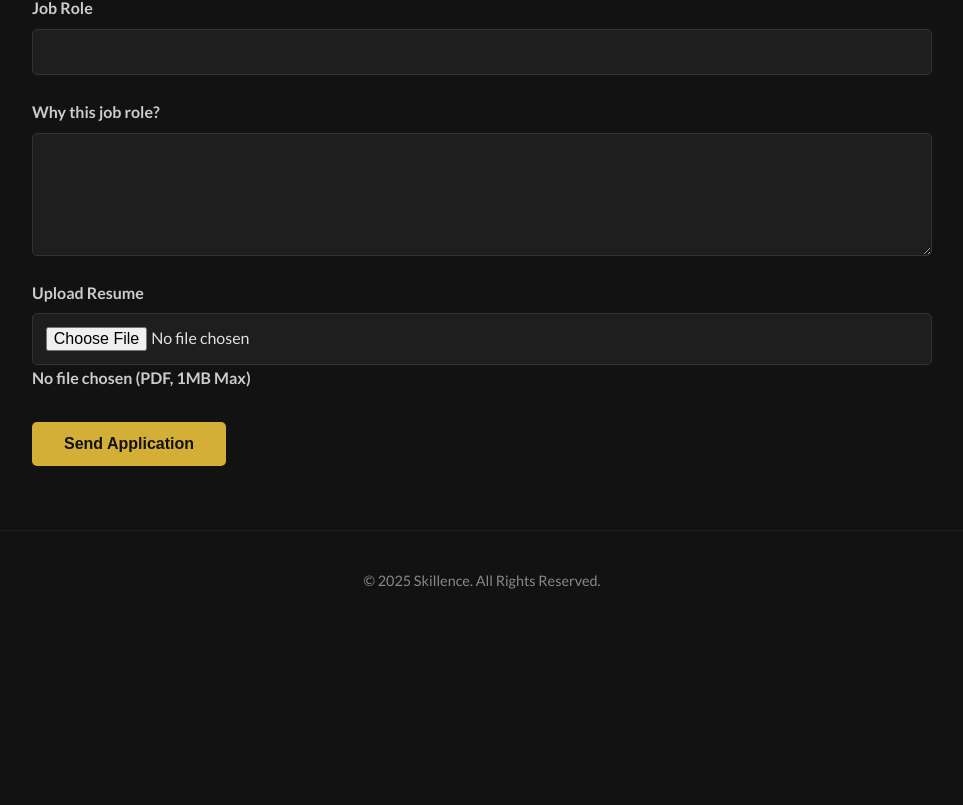
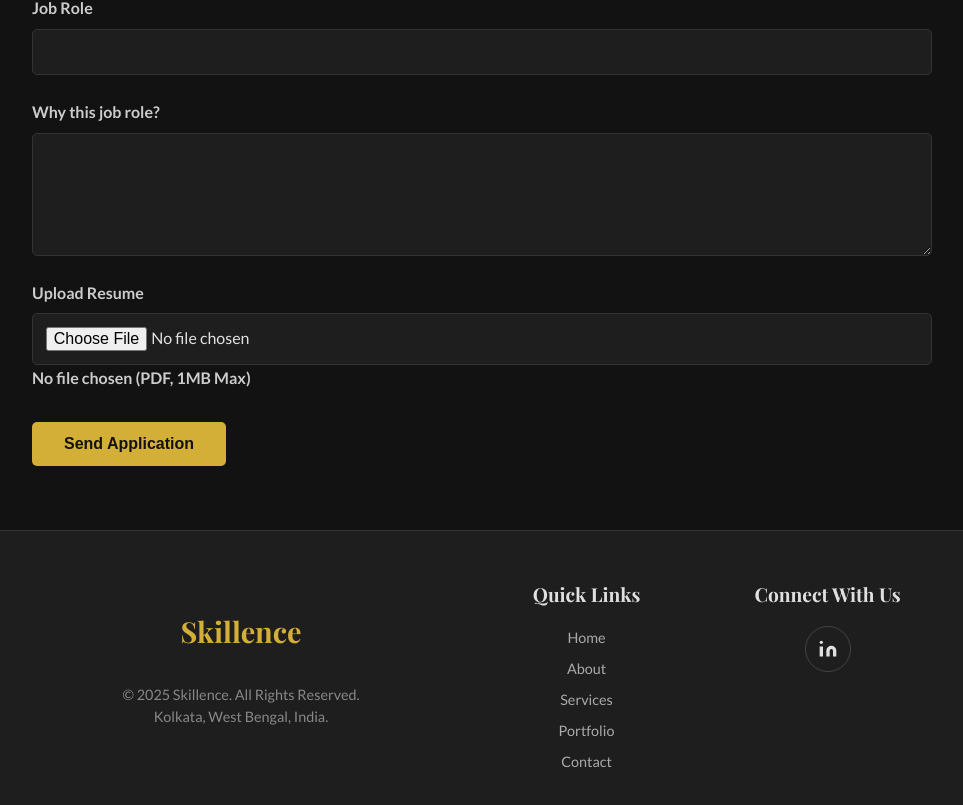
Before and after one commit to Debajyoti-DG/Skillence, a React (Create React App) app in the folder client/: page /contact in a window 1280 px wide. Shown: the part 561-1366 px from the top of the page, without its empty margins (158-1121 px from the left). Before the commit the page ends 1192 px from the top, so only its background shows below. Built offline with nearby package versions, Linux system fonts and the light colour scheme.

Commit message:
Added professional header and footer

```diff
--- a/client/src/App.css
+++ b/client/src/App.css
@@ -25,9 +25,10 @@ body {
     padding: 1rem 5%;
     background-color: var(--bg-color);
     display: flex;
-    justify-content: space-between;
+    justify-content: flex-start;
     align-items: center;
     border-bottom: 1px solid var(--secondary-color);
+    gap: 2rem;
 }
 
 .logo {
@@ -399,6 +400,9 @@ body {
 .hamburger::after { top: 10px; }
 
 @media (max-width: 900px) {
+  .header {
+    justify-content: space-between;
+  }
   .nav-toggle {
     display: block;
   }
@@ -440,3 +444,94 @@ body {
 @keyframes spin {
   to { transform: rotate(360deg); }
 }
+
+/* --- Professional Footer --- */
+.footer {
+    padding: 3rem 5%;
+    background-color: var(--secondary-color); /* A slightly different dark shade for contrast */
+    border-top: 1px solid #333;
+}
+
+.footer-content {
+    max-width: 900px;
+    margin: 0 auto;
+    display: flex;
+    justify-content: space-between;
+    align-items: flex-start;
+    gap: 2rem;
+}
+
+.footer-brand {
+    flex: 2; /* Takes more space */
+}
+
+.footer-brand .logo {
+    margin-bottom: 1rem;
+    display: inline-block;
+}
+
+.footer-brand p {
+    font-size: 0.9rem;
+    color: #888;
+    line-height: 1.5;
+}
+
+.footer-links, .footer-social {
+    flex: 1; /* Takes less space */
+}
+
+.footer-links h4, .footer-social h4 {
+    font-family: var(--font-heading);
+    color: var(--text-color);
+    font-size: 1.2rem;
+    margin-top: 0;
+    margin-bottom: 1rem;
+}
+
+.footer-links ul {
+    list-style: none;
+    padding-left: 0;
+    margin: 0;
+}
+
+.footer-links li {
+    margin-bottom: 0.5rem;
+}
+
+.footer-links a {
+    text-decoration: none;
+    color: #aaa;
+    transition: color 0.3s ease;
+}
+
+.footer-links a:hover {
+    color: var(--primary-color);
+}
+
+.social-icon-btn {
+    display: inline-flex;
+    align-items: center;
+    justify-content: center;
+    width: 44px;
+    height: 44px;
+    border-radius: 50%;
+    background-color: transparent;
+    border: 1px solid #444;
+    color: var(--text-color);
+    transition: background-color 0.3s ease, border-color 0.3s ease;
+}
+
+.social-icon-btn:hover {
+    background-color: var(--primary-color);
+    border-color: var(--primary-color);
+    color: var(--bg-color);
+}
+
+/* Responsive adjustments for the new footer */
+@media (max-width: 768px) {
+    .footer-content {
+        flex-direction: column;
+        align-items: center;
+        text-align: center;
+    }
+}
--- a/client/src/components/Footer.js
+++ b/client/src/components/Footer.js
@@ -1,12 +1,53 @@
 import React from 'react';
+import { Link } from 'react-router-dom';
+
+// A simple, inline SVG component for the LinkedIn icon.
+// This avoids needing to manage extra image files.
+const LinkedInIcon = () => (
+    <svg xmlns="http://www.w3.org/2000/svg" width="20" height="20" viewBox="0 0 24 24" fill="currentColor" stroke="currentColor" strokeWidth="0" strokeLinecap="round" strokeLinejoin="round">
+        <path d="M16 8a6 6 0 0 1 6 6v7h-4v-7a2 2 0 0 0-2-2 2 2 0 0 0-2 2v7h-4v-7a6 6 0 0 1 6-6z"></path>
+        <rect x="2" y="9" width="4" height="12"></rect>
+        <circle cx="4" cy="4" r="2"></circle>
+    </svg>
+);
 
 const Footer = () => {
-  const currentYear = new Date().getFullYear();
-  return (
-    <footer className="footer">
-      <p>&copy; {currentYear} Skillence. All Rights Reserved.</p>
-    </footer>
-  );
+    const currentYear = new Date().getFullYear();
+
+    return (
+        <footer className="footer">
+            <div className="footer-content">
+                <div className="footer-brand">
+                    <h3 className="logo">Skillence</h3>
+                    <p>&copy; {currentYear} Skillence. All Rights Reserved. <br/> Kolkata, West Bengal, India.</p>
+                </div>
+
+                <div className="footer-links">
+                    <h4>Quick Links</h4>
+                    <ul>
+                        <li><Link to="/">Home</Link></li>
+                        <li><Link to="/about">About</Link></li>
+                        <li><Link to="/services">Services</Link></li>
+                        <li><Link to="/portfolio">Portfolio</Link></li>
+                        <li><Link to="/contact">Contact</Link></li>
+                    </ul>
+                </div>
+
+                <div className="footer-social">
+                    <h4>Connect With Us</h4>
+                    <a
+                        href="https://www.linkedin.com"
+                        target="_blank"
+                        rel="noopener noreferrer"
+                        className="social-icon-btn"
+                        aria-label="LinkedIn"
+                    >
+                        <LinkedInIcon />
+                    </a>
+                </div>
+            </div>
+        </footer>
+    );
 };
 
 export default Footer;
```
